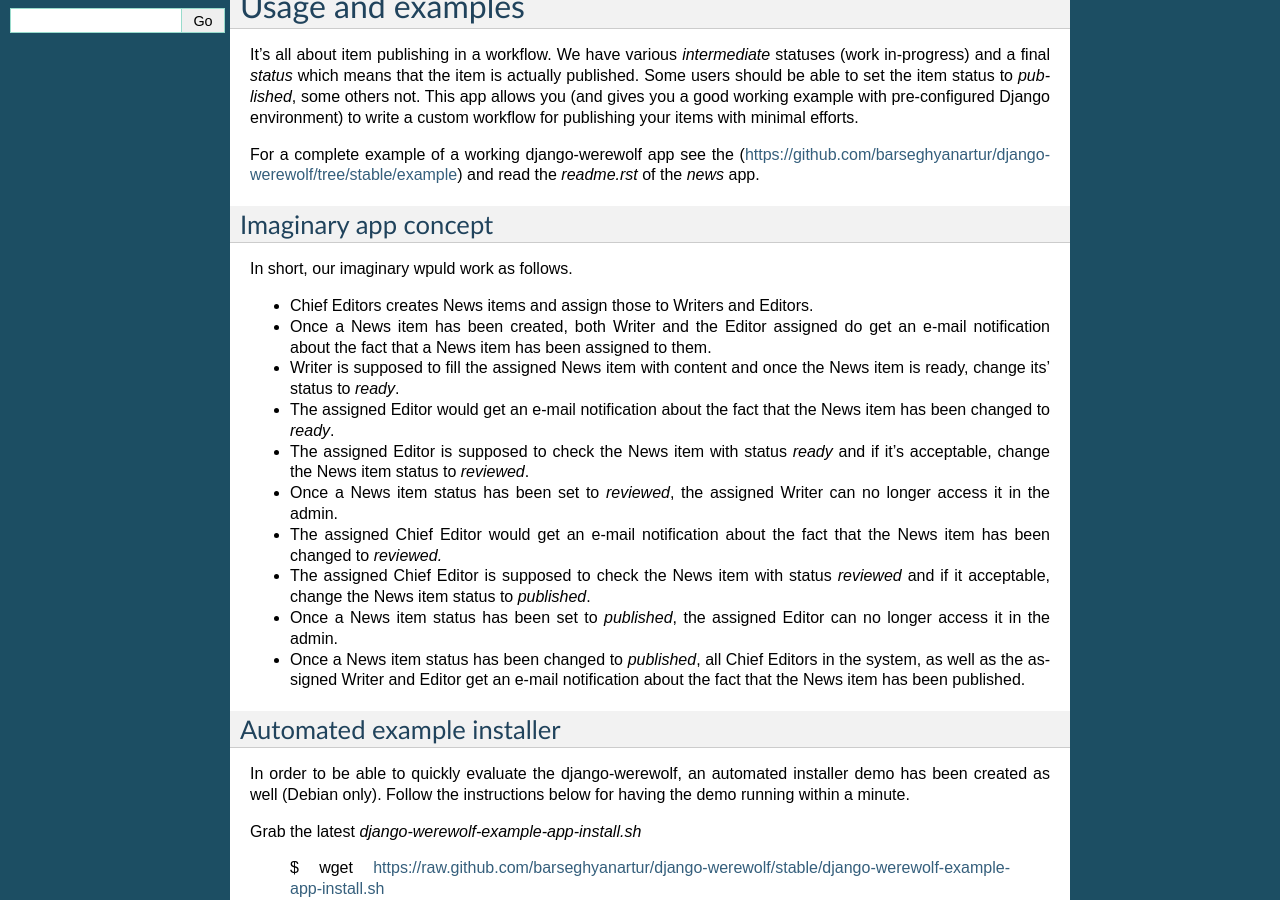
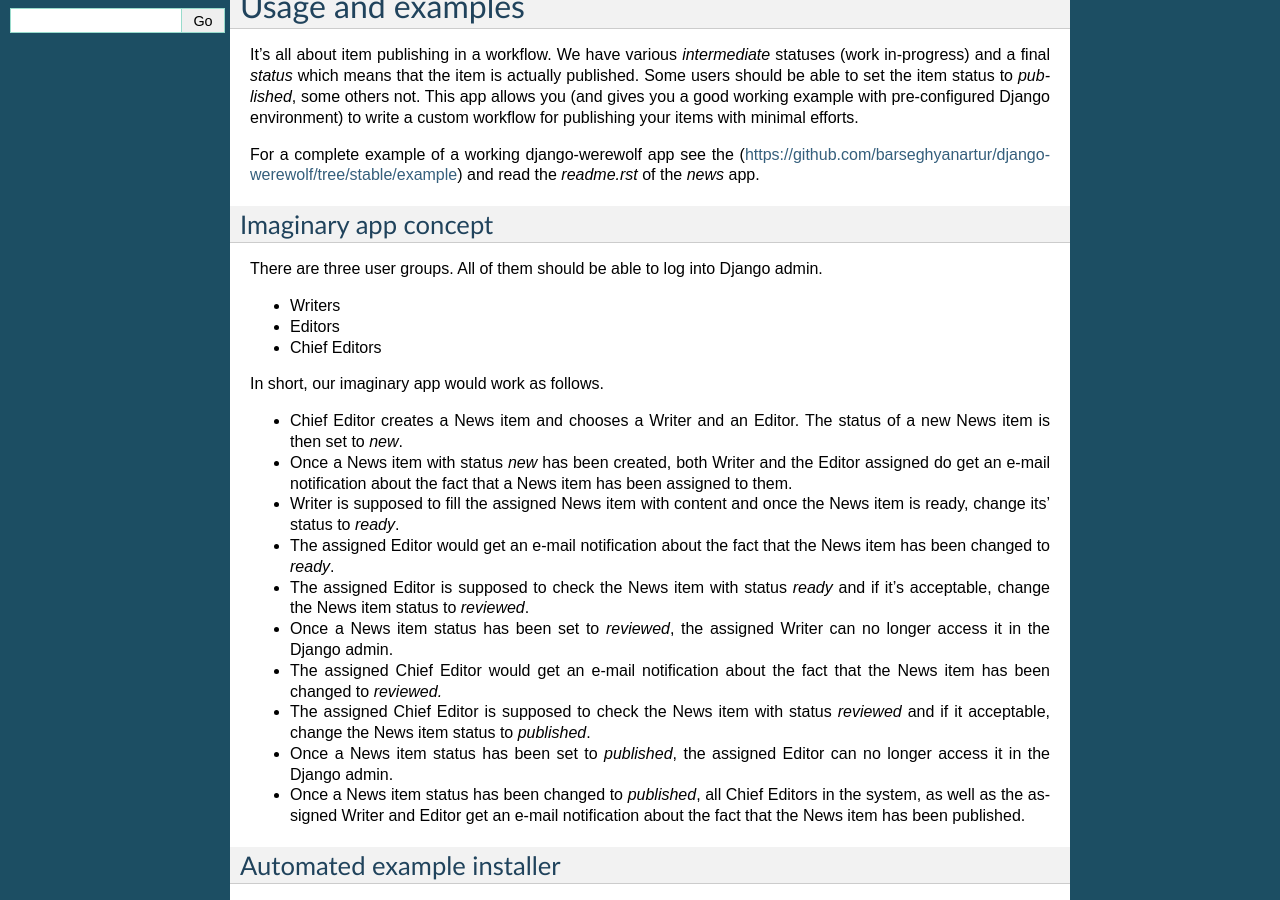
Before and after one commit to barseghyanartur/django-werewolf, a Sphinx documentation site: the page built from docs/index.rst, in a window 1280 px wide and 900 px high, scrolled down 575 px. Built offline with Sphinx 7.4.7, drawn with Linux system fonts in a browser that asks for light colours.

Commit message:
better docs

```diff
--- a/docs/index.rst
+++ b/docs/index.rst
@@ -34,23 +34,32 @@ app.
 
 Imaginary app concept
 -----------------------------------
-In short, our imaginary wpuld work as follows.
+There are three user groups. All of them should be able to log into Django admin.
 
-- Chief Editors creates News items and assign those to Writers and Editors.
-- Once a News item has been created, both Writer and the Editor assigned do get an e-mail notification about
-  the fact that a News item has been assigned to them.
+- Writers
+- Editors
+- Chief Editors
+
+In short, our imaginary app would work as follows.
+
+- Chief Editor creates a News item and chooses a Writer and an Editor. The status of a new News item is
+  then set to `new`.
+- Once a News item with status `new` has been created, both Writer and the Editor assigned do get an e-mail
+  notification about the fact that a News item has been assigned to them.
 - Writer is supposed to fill the assigned News item with content and once the News item is ready, change
   its' status to `ready`.
 - The assigned Editor would get an e-mail notification about the fact that the News item has been changed to
   `ready`.
 - The assigned Editor is supposed to check the News item  with status `ready` and if it's acceptable, change
   the News item status to `reviewed`.
-- Once a News item status has been set to `reviewed`, the assigned Writer can no longer access it in the admin.
+- Once a News item status has been set to `reviewed`, the assigned Writer can no longer access it in the Django
+  admin.
 - The assigned Chief Editor would get an e-mail notification about the fact that the News item has been changed
   to `reviewed.`
 - The assigned Chief Editor is supposed to check the News item with status `reviewed` and if it acceptable,
   change the News item status to `published`.
-- Once a News item status has been set to `published`, the assigned Editor can no longer access it in the admin.
+- Once a News item status has been set to `published`, the assigned Editor can no longer access it in the Django
+  admin.
 - Once a News item status has been changed to `published`, all Chief Editors in the system, as well as the
   assigned Writer and Editor get an e-mail notification about the fact that the News item has been published.
 
```
Also changed, not shown: README.rst (+15 -6 lines).
